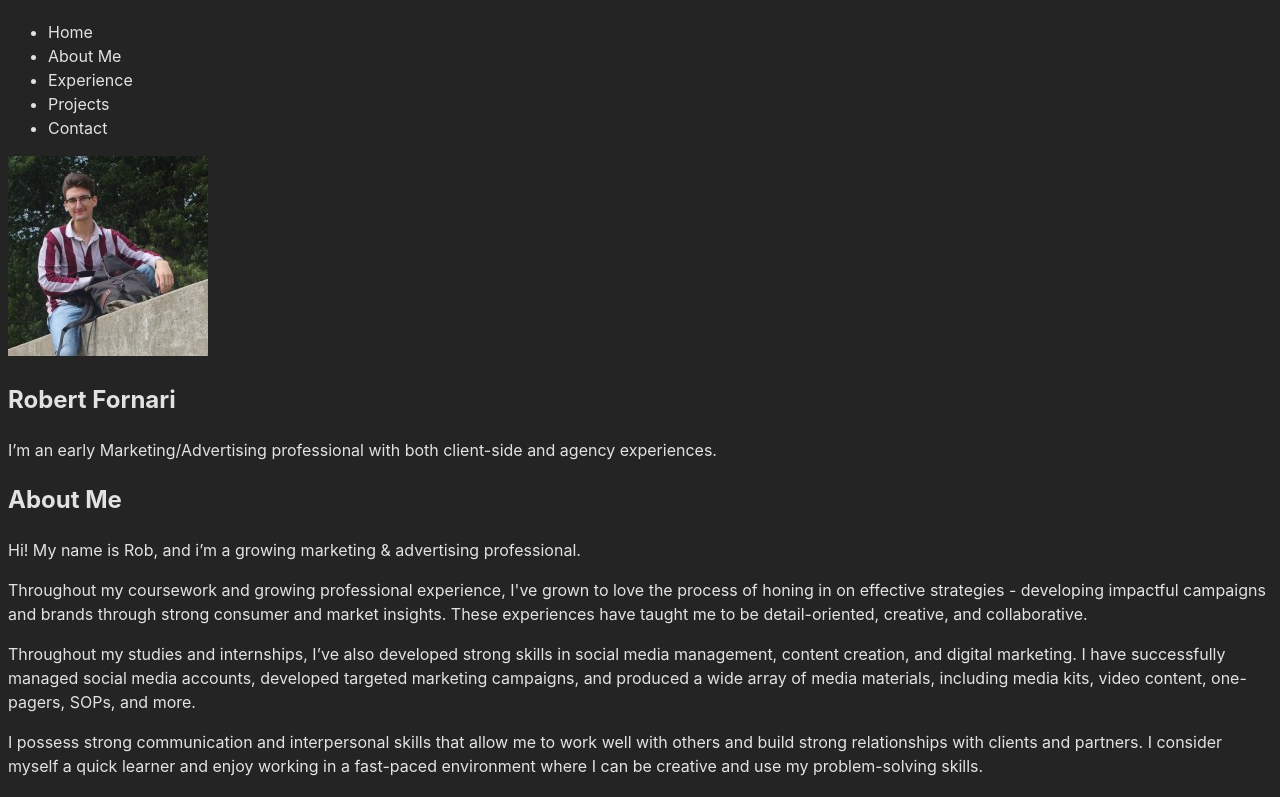
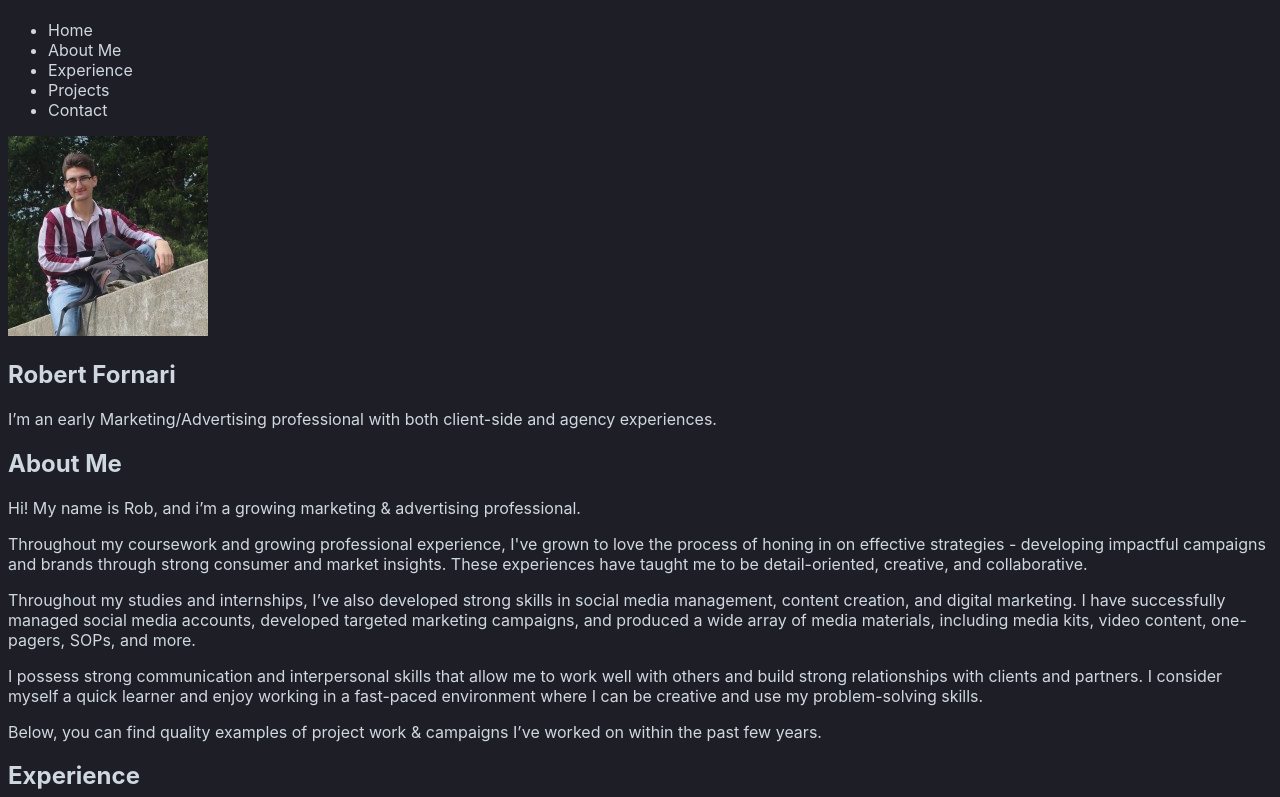
Before and after one commit to Fornari-Inc/fornari-client, a React (Vite) app: page / in a window 1280 px wide. Shown: the top 797 px of the page. Built offline with nearby package versions, Linux system fonts and the light colour scheme.

Commit message:
media query and fonts added

```diff
--- a/src/styles/index.css
+++ b/src/styles/index.css
@@ -1,14 +1,23 @@
 :root {
-  font-family: Inter, system-ui, Avenir, Helvetica, Arial, sans-serif;
-  line-height: 1.5;
-  font-weight: 400;
-
-  color: rgba(255, 255, 255, 0.87);
-  background-color: #242424;
-
+  font-family: 'Inter', system-ui, Avenir, Helvetica, Arial, sans-serif;
+  color: #D0D8DF;
+  background-color: #1E1F26;
   font-synthesis: none;
   text-rendering: optimizeLegibility;
   -webkit-font-smoothing: antialiased;
   -moz-osx-font-smoothing: grayscale;
   -webkit-text-size-adjust: 100%;
+  --content-width: 90%;
 }
+
+@media screen and (min-width: 600px) {
+  :root {
+    --content-width: 75%;
+  }
+}
+
+@media screen and (min-width: 900px) {
+  :root {
+    --content-width: 60%;
+  }
+}
```
